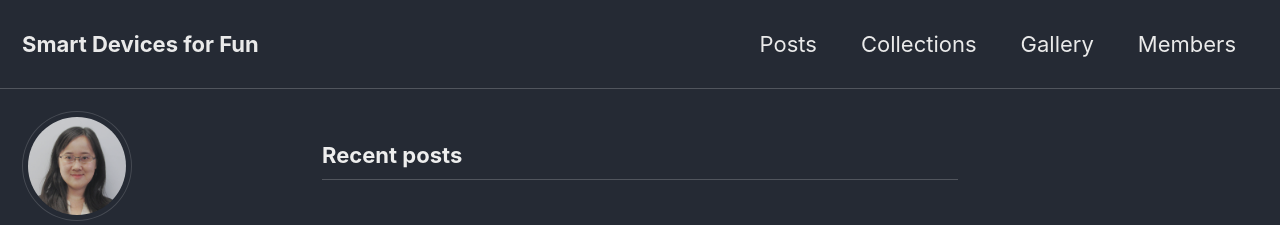
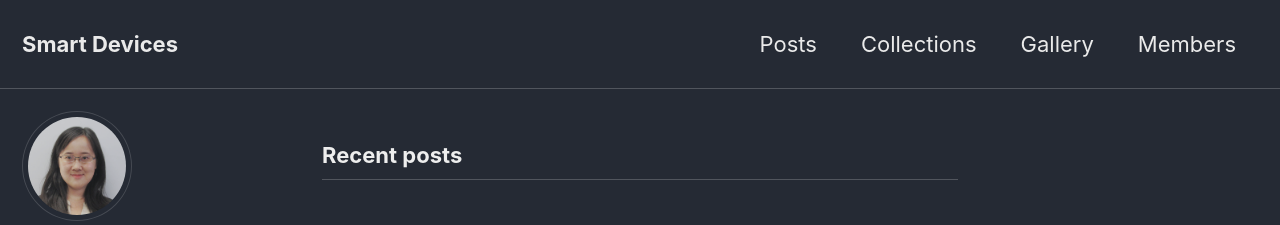
Before and after one commit to guchchcug/smart_device, a Jekyll site: the page built from index.html, in a window 1280 px wide. Shown: the top 225 px of the page. Built offline with Jekyll 4.4.1, drawn with Linux system fonts in a browser that asks for light colours; cached includes are drawn as plain includes; the list of posts is cut into pages by our own code; some of the changed lines change nothing that is shown.

Commit message:
Update _config.yml

```diff
--- a/_config.yml
+++ b/_config.yml
@@ -21,12 +21,12 @@
 subtitle                 : # site tagline that appears below site title in masthead
 name                     : "Chen Gu"
 description              : "We build cool smart devices."
-url                      : # the base hostname & protocol for your site e.g. "https://mmistakes.github.io"
-baseurl                  : # the subpath of your site, e.g. "/blog"
-repository               : # GitHub username/repo-name e.g. "mmistakes/minimal-mistakes"
-teaser                   : # path of fallback teaser image, e.g. "/assets/images/500x300.png"
+url                      : "https://guchchcug.github.io"
+baseurl                  : "/blog"
+repository               : "guchchcug/smart_device"
+teaser                   : "/assets/images/bigtigertheking.JPG"
 logo                     : # path of logo image to display in the masthead, e.g. "/assets/images/88x88.png"
-masthead_title           : # overrides the website title displayed in the masthead, use " " for no title
+masthead_title           : "Smart Devices"
 # breadcrumbs            : false # true, false (default)
 words_per_minute         : 200
 comments:
```
